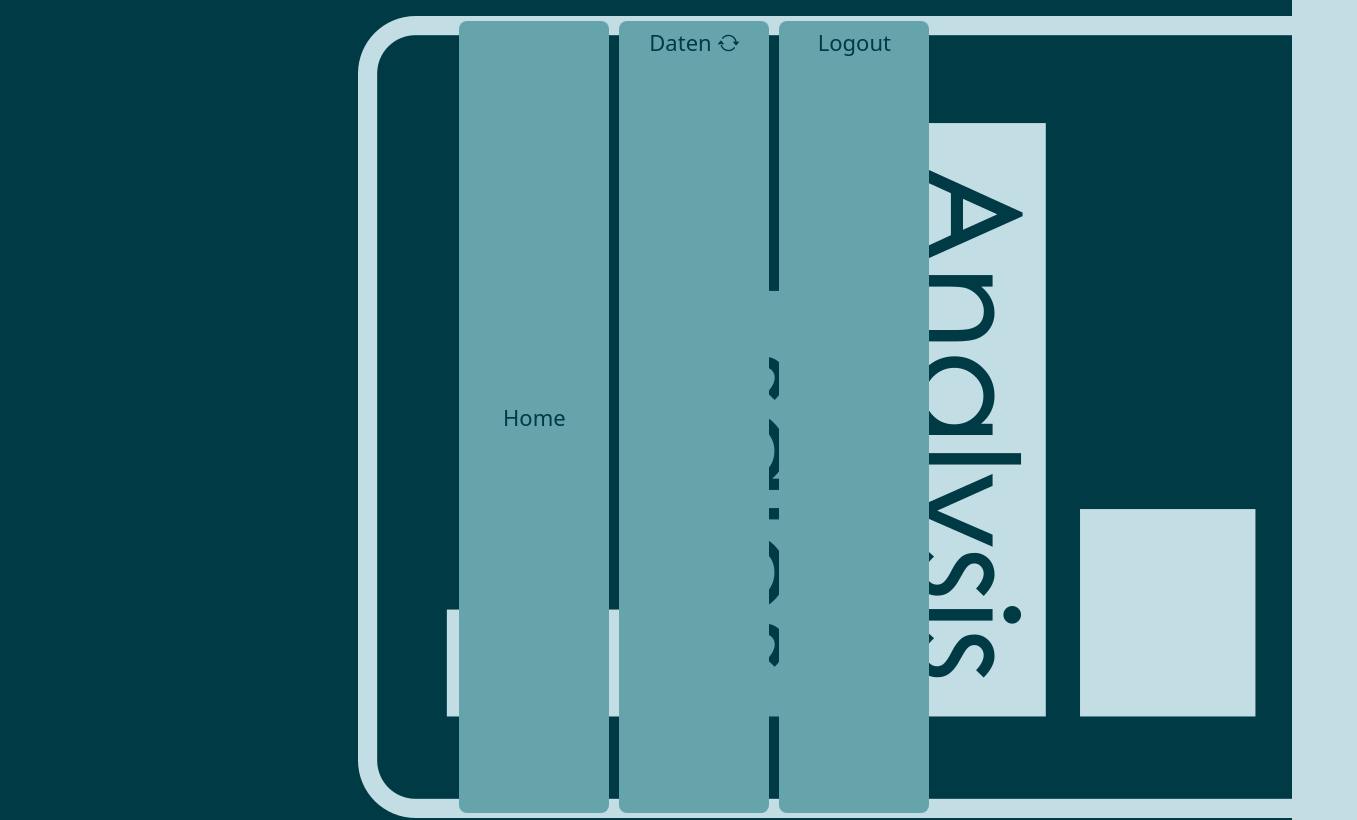
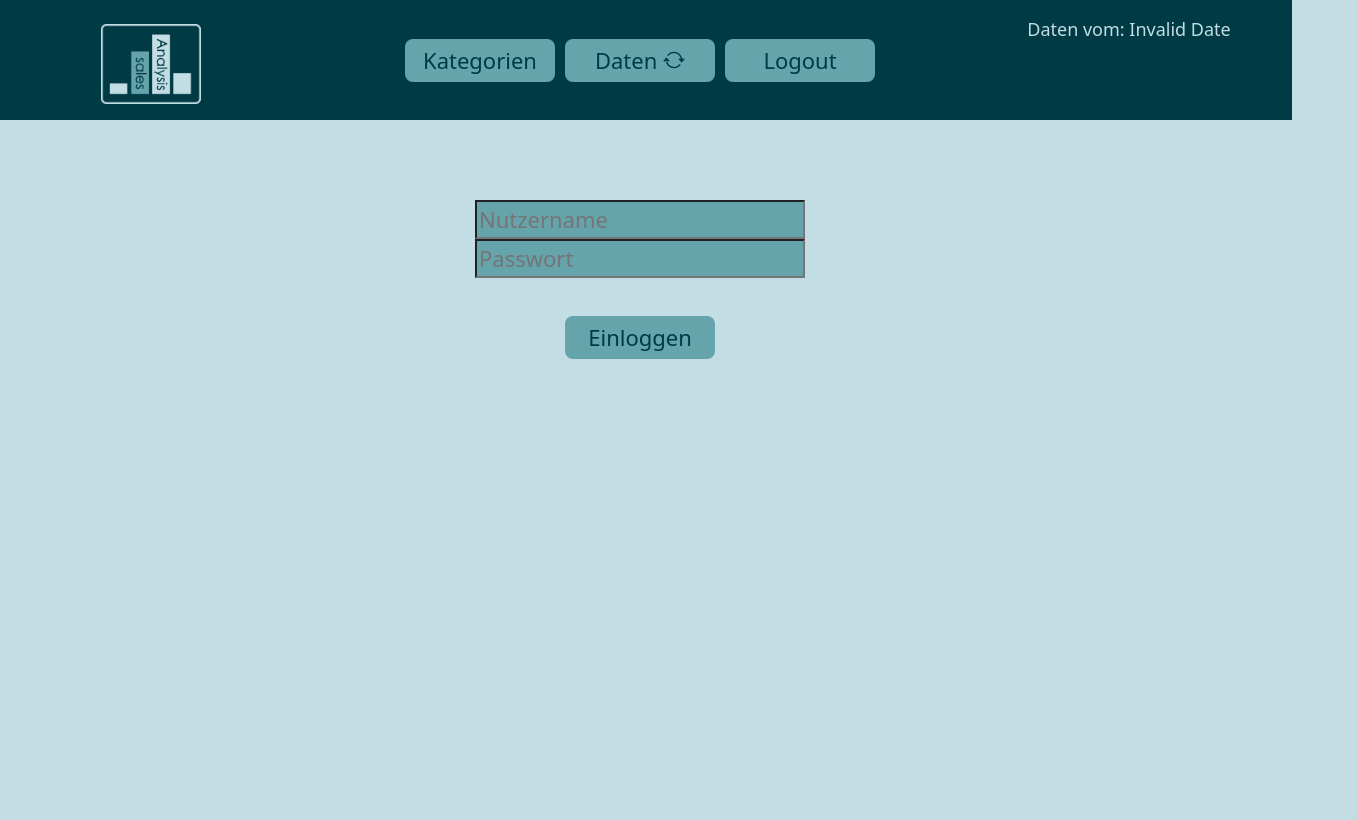
Before and after one commit to stedo005/stedo-capstone, a React (Create React App) app in the folder frontend/: page /login in a window 1280 px wide. Shown: the top 820 px of the page, 1357 px wide, since content can reach past the window. Built offline with nearby package versions, Linux system fonts and the light colour scheme; no server answers.

Commit message:
css styling

```diff
--- a/frontend/src/App.tsx
+++ b/frontend/src/App.tsx
@@ -71,26 +71,29 @@ function App() {
     }, [getLastUpdate])
 
     return (
-        <div className={"background row justify-content-center"}>
-            <div className={"my-header"}>
-                <div className={"row justify-content-center my-3"}>
-                    <div className={"col-1"}>
-                        <img className={"logo"} src={logo}/>
-                    </div>
-                    <div className={"clickable btn-nav col-1 align-content-center"}
-                         onClick={() => navigate("../")}>{t("Home")}</div>
-                    <div className={"clickable btn-nav col-1"} onClick={refreshDatabase}>{t("Daten")} <i
+        <div className={"background"}>
+            <div className={"row pb-3 my-header"}>
+                <div className={"col-sm-3 col-12"}>
+                    <img className={"logo mt-4"} src={logo}/>
+                </div>
+                <div className={"row col-sm-6 col-12 justify-content-center mx-auto my-auto pt-3"}>
+                    <div className={"clickable btn-nav col-12 align-content-center"}
+                         onClick={() => navigate("../")}>{t("Kategorien")}</div>
+                    <div className={"clickable btn-nav col-12"} onClick={refreshDatabase}>{t("Daten")} <i
                         className="bi bi-arrow-repeat"/>
                     </div>
-                    <div className={"clickable btn-nav col-1"} onClick={() => {
+                    <div className={"clickable btn-nav col-12"} onClick={() => {
                         logout()
                         navigate("../logout")
                     }}>{t("Logout")}</div>
                 </div>
-                <div className={"mb-3"} style={{
-                    fontSize: 18,
-                    color: "#c2dde4"
-                }}>{t("letztes Update: ")}{new Date(lastUpdate).toLocaleDateString()}</div>
+                <div className={"mb-3 mt-3 col-sm-3"}
+                     style={{
+                         fontSize: 18,
+                         color: "#c2dde4"
+                     }}>
+                    {t("Daten vom: ")}{new Date(lastUpdate).toLocaleDateString()}
+                </div>
             </div>
             {/*localStorage.getItem("username") === null ? "" : "Du bist angemeldet als: " + localStorage.getItem("username")*/}
             {/*<button onClick={() => navigate("../chartItem")}>{t("LineChartItem Artikel")}</button>*/}
--- a/frontend/src/index.css
+++ b/frontend/src/index.css
@@ -50,6 +50,7 @@ body{
     background-color: #66a4ac;
     border-radius: 8px;
     width: 150px;
+    height: fit-content;
 }
 .btn-nav:hover{
     opacity: 90%;
@@ -81,3 +82,6 @@ body{
 .bar-chart{
     max-width: 500px;
 }
+.logo{
+    width: 100px;
+}
```
